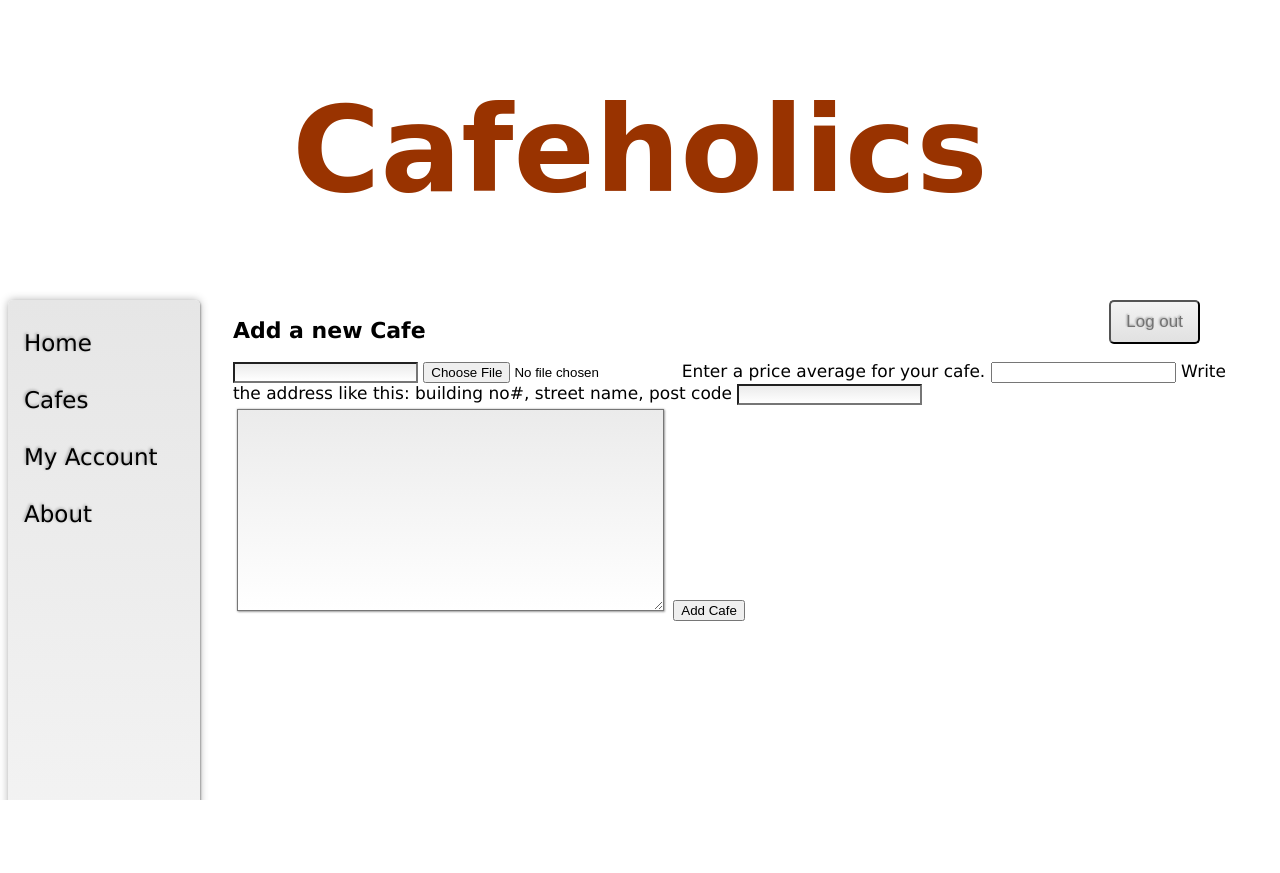
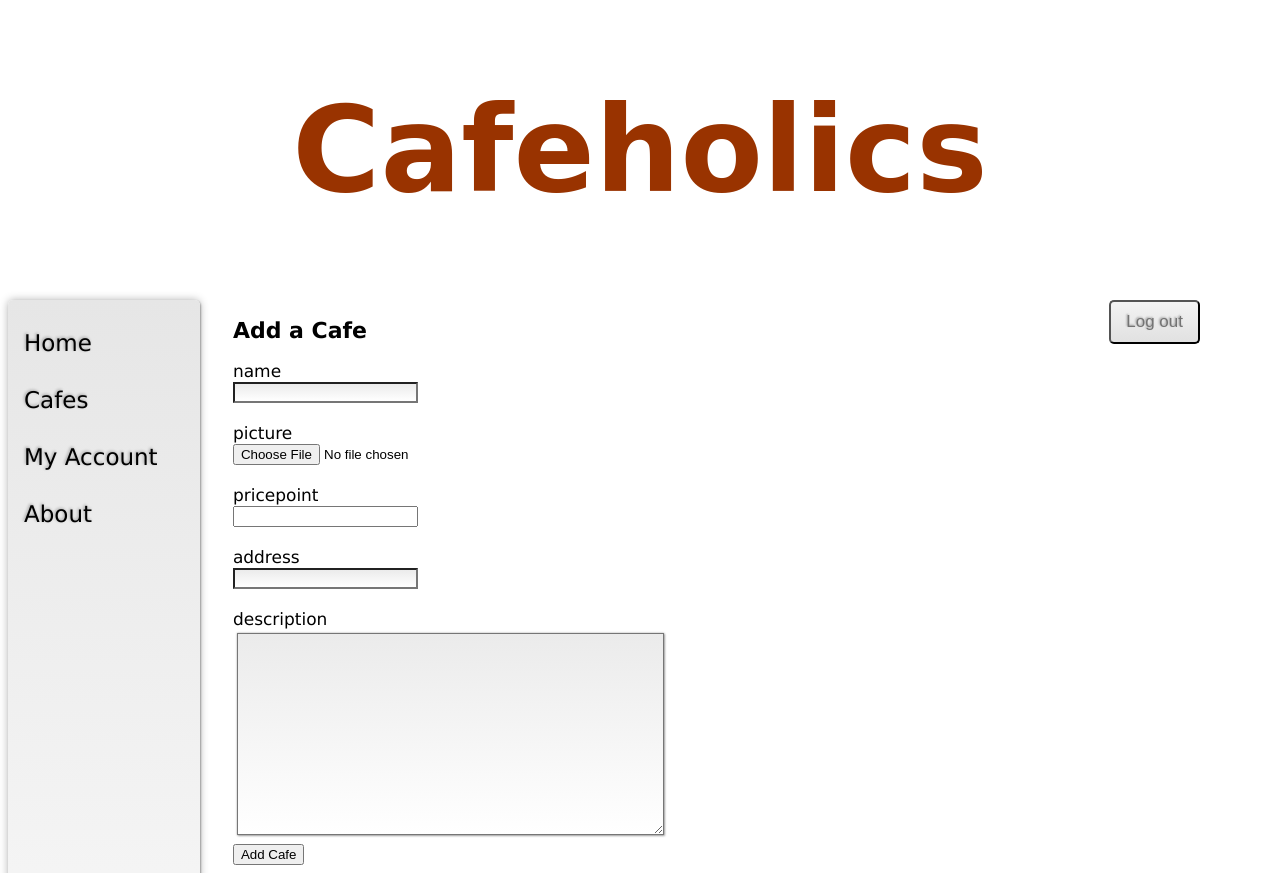
Before and after one commit to andreaschari/Cafeholics, a Django app: page /cafe/my_account/my_cafes/add_cafe/ in a window 1280 px wide. Before the commit the page ends 800 px from the top, so only its background shows below. Run offline with Django 3.2, Linux system fonts and the light colour scheme; the visitor is signed in with stand-in values (Sample User, id 1).

Commit message:
optimized some stuff

```diff
--- a/cafe/forms.py
+++ b/cafe/forms.py
@@ -1,5 +1,4 @@
 from django import forms
-from django.contrib.auth.models import User
 from cafe.models import *
 
 
@@ -24,7 +23,7 @@ class UserProfileForm(forms.ModelForm):
 class CafeForm(forms.ModelForm):
     name = forms.CharField(required=True)
     pricepoint = forms.IntegerField(help_text='Enter a price average for your cafe.')
-    address = forms.CharField(help_text='Write the address like this: building no#, street name, post code')
+    address = forms.CharField()
 
     class Meta:
         model = Cafe
@@ -39,9 +38,9 @@ class ReviewForm(forms.ModelForm):
     quality = forms.IntegerField(help_text='Enter a value from 1 out of 5')
     waiting_time = forms.IntegerField(help_text='Enter a value from 1 out of 5')
     comments = forms.CharField(required=False)
-    avg_rating = forms.IntegerField(widget = forms.HiddenInput())
+    avg_rating = forms.IntegerField(widget=forms.HiddenInput())
 
     class Meta:
         model = Review
         # include all fields in the form.
-        exclude = ("user","cafe","pub_date",)
+        exclude = ("user", "cafe", "pub_date",)
--- a/cafe/tests.py
+++ b/cafe/tests.py
@@ -7,7 +7,6 @@ from django.urls import reverse
 from cafe.models import *
 from django.conf import settings
 from selenium import webdriver
-from webdriver_manager.chrome import ChromeDriverManager
 from selenium.webdriver.common.keys import Keys
 
 
@@ -434,7 +433,7 @@ class ViewTest(TestCase):
     def test_add_cafe_using_template(self):
         response = self.client.get(reverse('add_cafe'))
         # Check the template used to render page
-        self.assertTemplateUsed(response, 'cafe/upload_cafe.html')
+        self.assertTemplateUsed(response, 'cafe/add_cafe.html')
 
     def test_write_review_using_template(self):
         populate_cafe.populate()
@@ -484,7 +483,7 @@ class TemplateTest(TestCase):
         self.assertContains(response, '<strong>These are not the Cafes you are looking for.</strong>', html=True)
 
 
-class LiveTests(StaticLiveServerTestCase):
+class SideBarTest(StaticLiveServerTestCase):
     def setUp(self):
         self.user = User.objects.create_user('foo', 'bar')
         self.user_profile = UserProfile.objects.create(user=self.user, is_owner=False)
--- a/cafe/views.py
+++ b/cafe/views.py
@@ -60,10 +60,11 @@ def chosen_cafe(request, cafe_name_slug):
 def avg_rating_cafe(cafe_name_slug):
     cafe = Cafe.objects.get(slug=cafe_name_slug)
     review = Review.objects.filter(cafe=cafe)
+    review_sum, count = 0
     for r in review:
-        sum = sum + r.avg_rating
+        review_sum += r.avg_rating
         count = count+1
-    avg = sum/count
+    avg = review_sum / count
     return avg
 
 
@@ -82,7 +83,7 @@ def add_cafe(request):
         else:
             print(form.errors)
 
-    return render(request, 'cafe/upload_cafe.html', {'form': form})
+    return render(request, 'cafe/add_cafe.html', {'form': form})
 
 
 def sign_up(request):
--- a/templates/cafe/upload_cafe.html
+++ b/templates/cafe/add_cafe.html
@@ -4,24 +4,25 @@
 {% load staticfiles %}
 
 {% block title_block %}
-	Upload cafe
+	Add cafe
 {% endblock %}
 
 {% block body_block %}
 
-	<h2> Add a new Cafe </h2>
- <div>
-   <form id = "add_cafe" method = "post" action="my_cafes/upload_cafe/">
-{% csrf_token %}
+	<h2> Add a Cafe </h2>
+    <div>
+        <form id = "add_cafe" method = "post" action="/">
+    {% csrf_token %}
 
 	{% for hidden in form.hidden_fields %}
                                    {{ hidden }}
                         {% endfor %}
                         {% for field in form.visible_fields %}
-                                   {{ field.errors }}
-                                   {{ field.help_text }}
-                                   {{ field }}
+                                   {{ field.errors }} <br>
+                                    {{ field.name }} <br>
+                                    {{ field }}  <br>
                         {% endfor %}
                         <input type="submit" name="submit" value="Add Cafe" />
-                 </form>
+        </form>
+    </div>
 {% endblock %}
```
